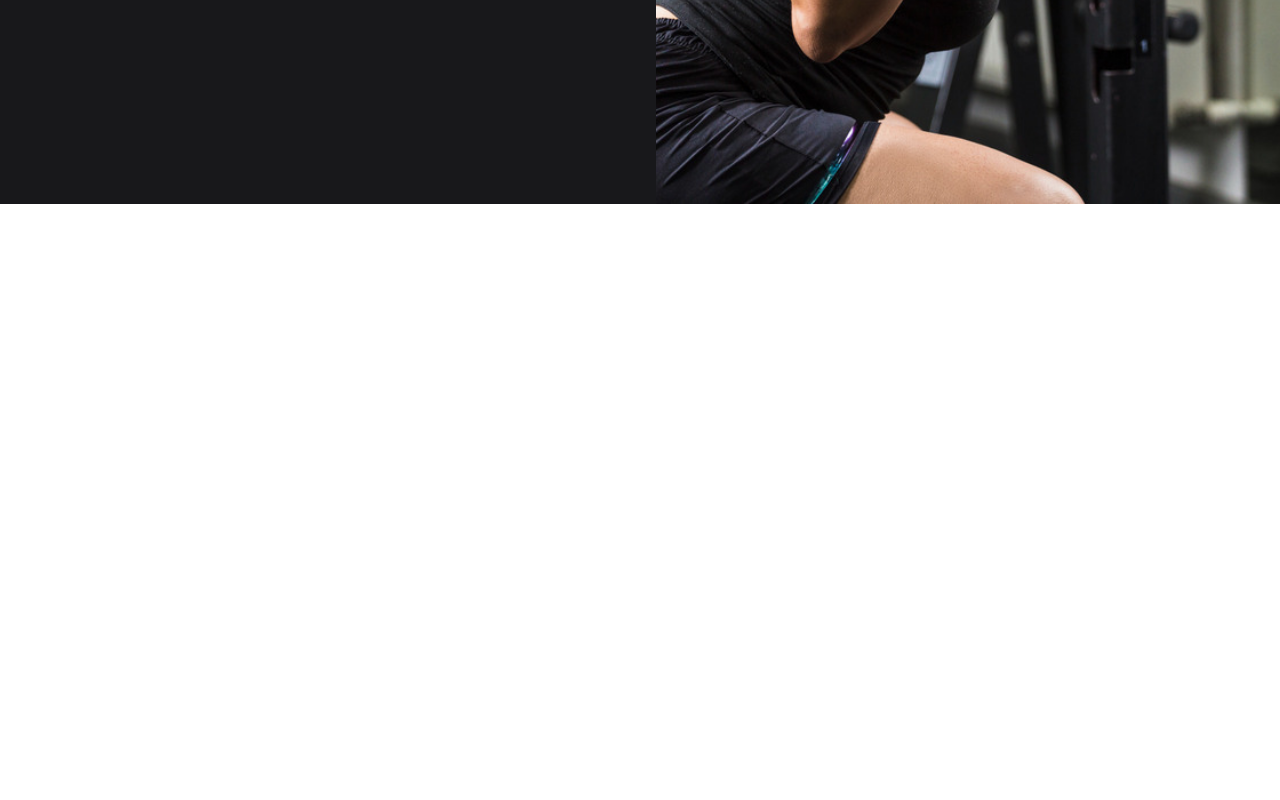
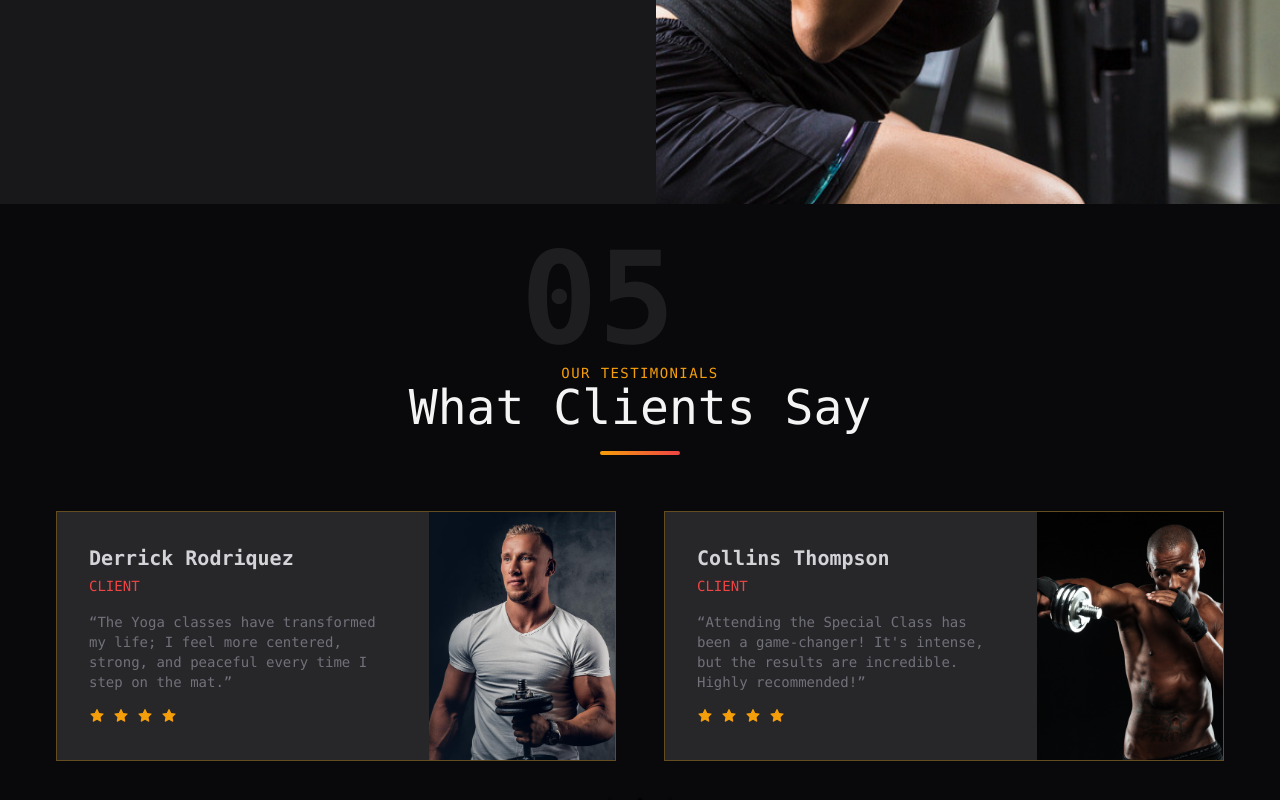
Before and after one commit to plla2/Nasa, a React (Vite) app: page / in a window 1280 px wide. Shown: the part 3837-4637 px from the top of the page. Before the commit the page ends 4041 px from the top, so only its background shows below. Built offline with nearby package versions, Linux system fonts and the light colour scheme.

Commit message:
feat: Testimonials organ 추가

```diff
--- /dev/null
+++ b/src/components/organs/Testimonials.tsx
@@ -0,0 +1,135 @@
+import Text from "../atoms/Text";
+import { TestimonialTexts } from "../particles/Data";
+import client1 from "../../assets/gym/7.jpeg";
+import client2 from "../../assets/gym/8.jpeg";
+import client3 from "../../assets/gym/10.jpeg";
+import { useCallback } from "react";
+import Slider from "react-slick";
+import Card from "../molecules/Card";
+import Image from "../atoms/Image";
+import { AiFillStar } from "@react-icons/all-files/ai/AiFillStar";
+
+const Testimonials = () => {
+  // Slider settings
+  const settings = {
+    dots: true,
+    infinite: true,
+    speed: 500,
+    slidesToShow: 2,
+    slidesToScroll: 1,
+    initialSlide: 0,
+    autoplay: true,
+    autoplaySpeed: 5000,
+    pauseOnHover: true,
+    cssEase: "linear",
+    nextArrow: <br />,
+    prevArrow: <br />,
+    responsive: [
+      {
+        breakpoint: 1024,
+        settings: {
+          slidesToShow: 2,
+          slidesToScroll: 1,
+          infinite: true,
+          dots: false,
+        },
+      },
+      {
+        breakpoint: 600,
+        settings: {
+          slidesToShow: 1,
+          slidesToScroll: 1,
+          initialSlide: 2,
+          dots: false,
+        },
+      },
+      {
+        breakpoint: 480,
+        settings: {
+          slidesToShow: 1,
+          slidesToScroll: 1,
+          dots: false,
+        },
+      },
+    ],
+  };
+
+  const renderClients = useCallback((element: number) => {
+    switch (element) {
+      case 0:
+        return client1;
+      case 1:
+        return client2;
+      case 2:
+        return client3;
+      default:
+        return "";
+    }
+  }, []);
+  return (
+    <section className="w-full h-auto flex items-center bg-zinc-950">
+      <main className="w-full lg:h-[700px] md:h-[600px] flex flex-col justify-center items-center gap-10 md:gap-10 py-12 md:py-0">
+        <div className="flex flex-col mt-10 items-center relative before:absolute before:-bottom-6 before:left-30 before:w-20 before:h-1 before:rounded-lg before:bg-gradient-to-r before:from-amber-500 before:to-red-500 z-10">
+          <Text
+            as="p"
+            className="text-amber-500 lg:text-sm text-xs tracking-widest uppercase font-medium"
+          >
+            {TestimonialTexts.firstText}
+          </Text>
+          <Text
+            as="h1"
+            className="text-zinc-100 lg:text-5xl md:text-4xl text-3xl"
+          >
+            {TestimonialTexts.secondText}
+          </Text>
+          <Text
+            as="h1"
+            className="absolute text-zinc-500/20 md:left-24 lg:left-28 left-20 lg:text-9xl md:text-7xl text-6xl font-extrabold lg:-top-32 md:-top-20 -top-16 -z-10"
+          >
+            05
+          </Text>
+        </div>
+
+        {/* Testimonails */}
+        <div className="w-full lg:px-8 md:px-2 h-auto mt-4">
+          <Slider {...settings}>
+            {TestimonialTexts.feedBacks.map((feedback, index) => (
+              <div key={index} className="lg:px-6 md:px-4 w-full px-3">
+                <Card className="bg-zinc-800 w-full h-[250px] grid grid-cols-3 border-[0.01rem] border-amber-500/30">
+                  <div className="flex flex-col justify-center md:justify-start gap-1 col-span-2 lg:p-8 p-4">
+                    <Text
+                      as="h2"
+                      className="md:text-xl text-lg font-semibold text-zinc-300"
+                    >
+                      {feedback.person}
+                    </Text>
+                    <Text as="h6" className="text-red-500 text-sm uppercase">
+                      {feedback.type}
+                    </Text>
+                    <Text as="p" className="mt-3 text-sm text-zinc-500">
+                      <q>{feedback.text}</q>
+                    </Text>
+                    <div className="flex mt-3 gap-2 items-center text-amber-500">
+                      <AiFillStar />
+                      <AiFillStar />
+                      <AiFillStar />
+                      <AiFillStar />
+                    </div>
+                  </div>
+                  <Image
+                    className=""
+                    objectCover="object-cover"
+                    image={renderClients(index)}
+                    alt={feedback.person}
+                  />
+                </Card>
+              </div>
+            ))}
+          </Slider>
+        </div>
+      </main>
+    </section>
+  );
+};
+
+export default Testimonials;
--- a/src/components/pages/Home.tsx
+++ b/src/components/pages/Home.tsx
@@ -3,6 +3,7 @@ import Calculator from "../organs/Calculator";
 import HeroSection from "../organs/HeroSection";
 import Membership from "../organs/Membership";
 import Offers from "../organs/Offers";
+import Testimonials from "../organs/Testimonials";
 
 const Home = () => {
   return (
@@ -12,6 +13,7 @@ const Home = () => {
       <Offers />
       <Membership />
       <Calculator />
+      <Testimonials />
     </>
   );
 };
```
